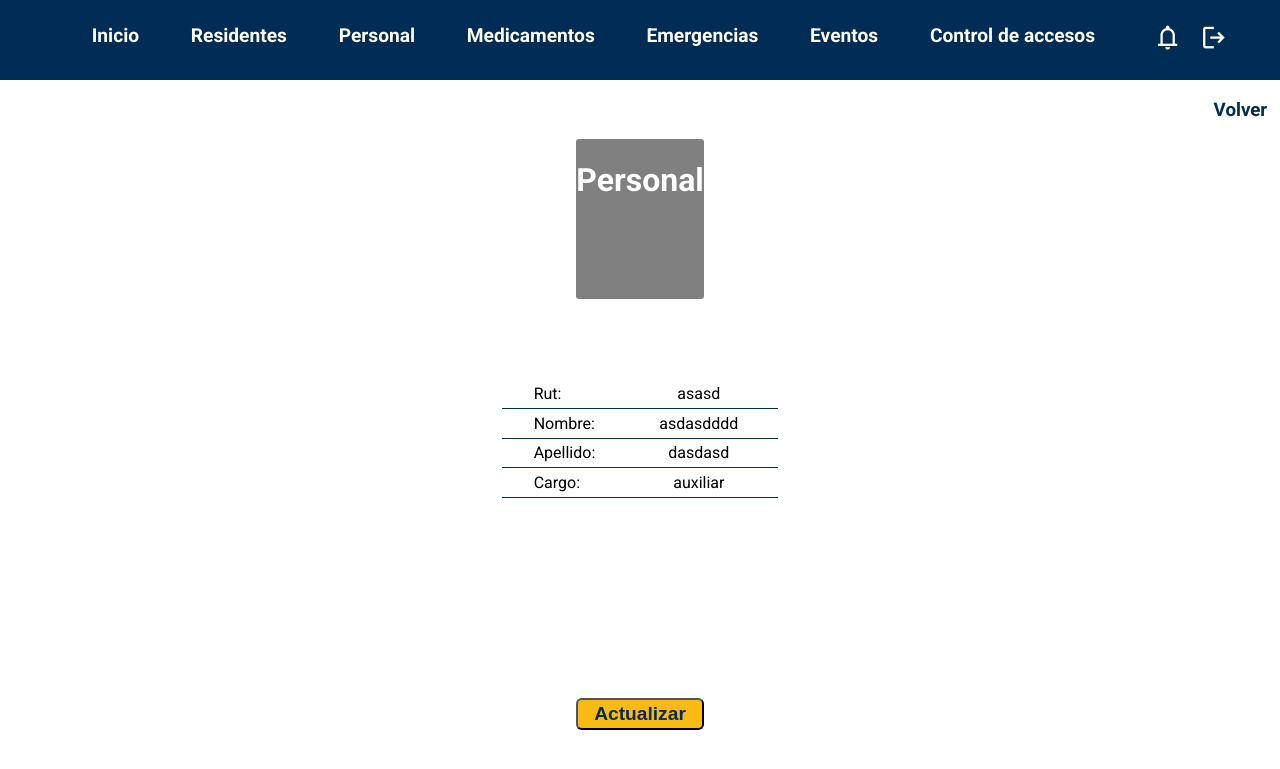
After one commit to alovidal/DIOX666, a Django app: a page that uses Django/dioxx/templates/base/header.html in a window 1280 px wide. The commit adds this page. Shown: the top 769 px of the page. Run offline with Django 5.2, Linux system fonts and the light colour scheme; data comes from the database, SQL or seed files in the repository; both versions use the stored data as it was after the commit.

Commit message:
Update
Módulo personal

```diff
--- a/Django/dioxx/admin.py
+++ b/Django/dioxx/admin.py
@@ -6,3 +6,5 @@ admin.site.register(residente)
 admin.site.register(receta)
 admin.site.register(medicamento)
 admin.site.register(detalleReceta)
+admin.site.register(cargoPersonal)
+admin.site.register(personal)
--- a/Django/dioxx/models.py
+++ b/Django/dioxx/models.py
@@ -35,3 +35,19 @@ class detalleReceta(models.Model):
 
     def __str__(self):
         return str(self.idDetalleR)
+
+class cargoPersonal(models.Model):
+    idCargo = models.CharField(max_length=6, primary_key=True, db_column="idCargo")
+    descripcion = models.CharField(max_length=30)
+
+    def __str__(self):
+        return self.descripcion
+
+class personal(models.Model):
+    rut = models.CharField(max_length=12, primary_key=True, db_column="rut")
+    nombre = models.CharField(max_length=80)
+    apellido = models.CharField(max_length=80)
+    cargo = models.ForeignKey("cargoPersonal", on_delete=models.CASCADE, db_column="idCargo")
+
+    def __str__(self):
+        return self.rut
--- a/Django/dioxx/static/css/style.css
+++ b/Django/dioxx/static/css/style.css
@@ -198,6 +198,7 @@ header nav {
         a {
             text-decoration: none;
             color: var(--azul);
+            transition: all 0.3s ease-in-out;
 
             &:hover {
                 color: var(--amarillo);
@@ -267,3 +268,44 @@ header nav {
         }
     }
 }
+
+.main-per {
+    .info-top {
+        display: flex;
+        flex-direction: column;
+        justify-content: center;
+
+        .img-per {
+            margin-left: 0;
+            margin-right: 0;
+        }
+
+        .table-per {
+            margin-top: 10vh;
+
+            tr .campo-info {
+                padding-left: 2.5vw;
+            }
+
+            tr .valor-campo {
+                padding-right: 5vh;
+            }
+        }
+    }
+
+    .opcion-per {
+        display: flex;
+        justify-content: center;
+        align-items: center;
+
+        .btn-per {
+            margin-left: 0;
+            margin-top: 10vh;
+        }
+
+        .btn-per-del {
+            margin-top: 2vh;
+        }
+
+    }
+}
--- a/Django/dioxx/templates/base/header.html
+++ b/Django/dioxx/templates/base/header.html
@@ -1,9 +1,9 @@
 <header>
     <nav>
       <ul class="font-texto">
-        <li class="nav-item"><a href="" class="nav-link">Inicio</a></li>
-        <li class="nav-item"><a href="" class="nav-link">Residentes</a></li>
-        <li class="nav-item"><a href="" class="nav-link">Personal</a></li>
+        <li class="nav-item"><a href="{% url 'listRes' %}" class="nav-link">Inicio</a></li>
+        <li class="nav-item"><a href="{% url 'listRes' %}" class="nav-link">Residentes</a></li>
+        <li class="nav-item"><a href="{% url 'listPer' %}" class="nav-link">Personal</a></li>
         <li class="nav-item"><a href="" class="nav-link">Medicamentos</a></li>
         <li class="nav-item"><a href="" class="nav-link">Emergencias</a></li>
         <li class="nav-item"><a href="" class="nav-link">Eventos</a></li>
--- /dev/null
+++ b/Django/dioxx/templates/pages/personal/ver_per.html
@@ -0,0 +1,53 @@
+<!DOCTYPE html>
+<html lang="en">
+  <head>
+    <meta charset="UTF-8" />
+    <meta name="viewport" content="width=device-width, initial-scale=1.0" />
+
+    {% load static %}
+
+    <link rel="stylesheet" href="{% static './css/style.css' %}" />
+    <link
+      rel="stylesheet"
+      href="https://fonts.googleapis.com/css2?family=Material+Symbols+Outlined:opsz,wght,FILL,GRAD@24,400,0,0"
+    />
+    <title>DIOXX_666</title>
+  </head>
+  <body>
+    {% include "base/header.html" %}
+
+    <main class="main-per main-addPer main-res">
+      <h3 class="font-texto volver-add"><a href="{% url 'listPer' %}">Volver</a></h3>
+
+      <div class="info-top table-per-inf">
+        <div class="img-per img-res"><h1 class="font-texto" style="color: white; text-align:center;">Personal</h1></div>
+        <div class="info-add info-per">
+          <table class="table-add font-texto table-per">
+            <tr>
+              <td class="campo-info">Rut:</td>
+              <td class="valor-campo">{{ persona.rut }}</td>
+            </tr>
+            <tr>
+              <td class="campo-info">Nombre:</td>
+              <td class="valor-campo">{{ persona.nombre }} </td>
+            </tr>
+            <tr>
+              <td class="campo-info">Apellido:</td>
+              <td class="valor-campo">{{ persona.apellido }}</td>
+            </tr>
+            <tr>
+              <td class="campo-info">Cargo:</td>
+              <td class="valor-campo">{{ persona.cargo.descripcion }}</td>
+            </tr>
+          </table>
+        </div>
+      </div>
+
+      <div class="opcion-add opcion-per">
+        <a class="a-btn-global" href="{% url 'findPer' pk=persona.rut %}">
+          <button class="btn-global btn-per btn-add">Actualizar</button>
+        </a>
+      </div>
+    </main>
+  </body>
+</html>
--- a/Django/dioxx/urls.py
+++ b/Django/dioxx/urls.py
@@ -14,6 +14,12 @@ urlpatterns = [
     path("delRes/<str:pk>", views.delRes, name="delRes"),
 
     # Personal
+    path("listPer/", views.listPer, name="listPer"),
+    path("verPer/<str:pk>", views.verPer, name="verPer"),
+    path("findPer/<str:pk>", views.findPer, name="findPer"),
+    path("addPer/", views.addPer, name="addPer"),
+    path("updPer/", views.updPer, name="updPer"),
+    path("delPer/<str:pk>", views.delPer, name="delPer"),
 
     # Emergencias
 
--- a/Django/dioxx/views.py
+++ b/Django/dioxx/views.py
@@ -87,7 +87,6 @@ def addRes(request):
     # Respuesta para el caso GET
     return render(request, "pages/residentes/add_res.html")
 
-
 def findRes(request, pk):
     if pk != "":
         res = residente.objects.get(rut = pk)
@@ -151,8 +150,112 @@ def delRes(request, pk):
         }
         return render(request, "pages/residentes/upd_res.html", context)
 
+""" Personal """
+def listPer(request):
+    personas = personal.objects.all()
 
-""" Personal """
+    context = {
+        "personal": personas
+    }
+
+    return render(request, "pages/personal/list_per.html", context)
+
+def verPer(request, pk):
+    if pk != "":
+        per = personal.objects.get(rut = pk)
+
+        context = {
+            "persona": per,
+        }
+        return render(request, "pages/personal/ver_per.html", context)
+
+def addPer(request):
+    if request.method == "POST":
+        pRut = request.POST["rut"]
+        pNombre = request.POST["nombre"]
+        pApellido = request.POST["apellido"]
+        pCargo = request.POST["cargo"]
+
+        cargoPer = cargoPersonal.objects.get(idCargo = pCargo)
+
+        perObj = personal(
+            rut = pRut,
+            nombre = pNombre,
+            apellido = pApellido,
+            cargo = cargoPer
+        )
+        perObj.save()
+
+        cargos = cargoPersonal.objects.all()
+
+        personas = personal.objects.all()
+
+        context = {
+            "personal": personas,
+            "cargos": cargos,
+        }
+        return render(request, "pages/personal/list_per.html", context)
+
+    # Respuesta para el caso GET
+    cargos = cargoPersonal.objects.all()  # Obtener todos los cargos
+    return render(request, "pages/personal/add_per.html", {"cargos": cargos})
+
+def findPer(request, pk):
+    if pk != "":
+        per = personal.objects.get(rut = pk)
+        cargos = cargoPersonal.objects.all()
+
+        context = {
+            "persona": per,
+            "cargos": cargos
+        }
+        return render(request, "pages/personal/upd_per.html", context)
+
+def updPer(request):
+    if request.method == "POST":
+        pRut = request.POST["rut"]
+        pNombre = request.POST["nombre"]
+        pApellido = request.POST["apellido"]
+        pCargo = request.POST["cargo"]
+
+        cargoPer = cargoPersonal.objects.get(idCargo = pCargo)
+
+        perObj = personal(
+            rut = pRut,
+            nombre = pNombre,
+            apellido = pApellido,
+            cargo = cargoPer
+        )
+        perObj.save()
+
+        cargos = cargoPersonal.objects.all()
+
+        context = {
+            "persona": perObj,
+            "cargos": cargos,
+            "mensaje": "Modificación exitosa"
+        }
+        return render(request, "pages/personal/upd_per.html", context)
+
+def delPer(request, pk):
+    try:
+        per = personal.objects.get(rut = pk)
+        per.delete()
+
+        personas = personal.objects.all()
+
+        context = {
+            "persona": personas
+        }
+        return render(request, "pages/personal/list_per.html", context)
+    except:
+        per = personal.objects.get(rut = pk)
+
+        context = {
+            "persona": per,
+            "mensaje": "No se pudo eliminar al personal"
+        }
+        return render(request, "pages/personal/upd_per.html", context)
 
 """ Emergencias """
 
```
Also changed, not shown: Django/dioxx/templates/pages/personal/add_per.html (+62 -0 lines), Django/dioxx/templates/pages/personal/list_per.html (+66 -0 lines), Django/dioxx/templates/pages/personal/upd_per.html (+73 -0 lines), Django/db.sqlite3, Django/dioxx/migrations/0005_remove_detallereceta_idmedicamento_and_more.py (added), Django/dioxx/migrations/0006_initial.py (added).
